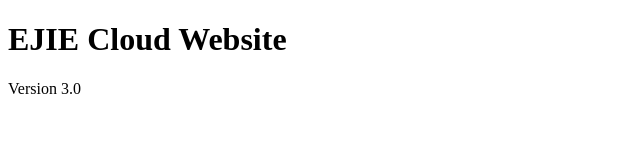
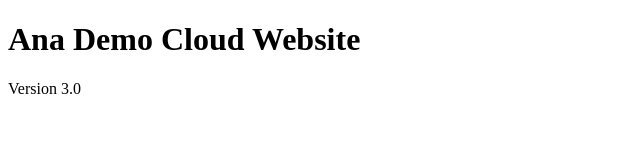
Before and after one commit to analopezm/gke, a plain HTML site: page index.html in a window 1280 px wide. Shown: the whole page, without its empty margins (0-640 px from the left). Drawn offline with Linux system fonts and the light colour scheme.

Commit message:
Update index.html
change index file

```diff
--- a/index.html
+++ b/index.html
@@ -1,7 +1,7 @@
 <!DOCTYPE html>
 <html>
     <body>
-        <h1>EJIE Cloud Website</h1>
+        <h1>Ana Demo Cloud Website</h1>
         <p>Version 3.0</p>
     </body>
 </html>
```
